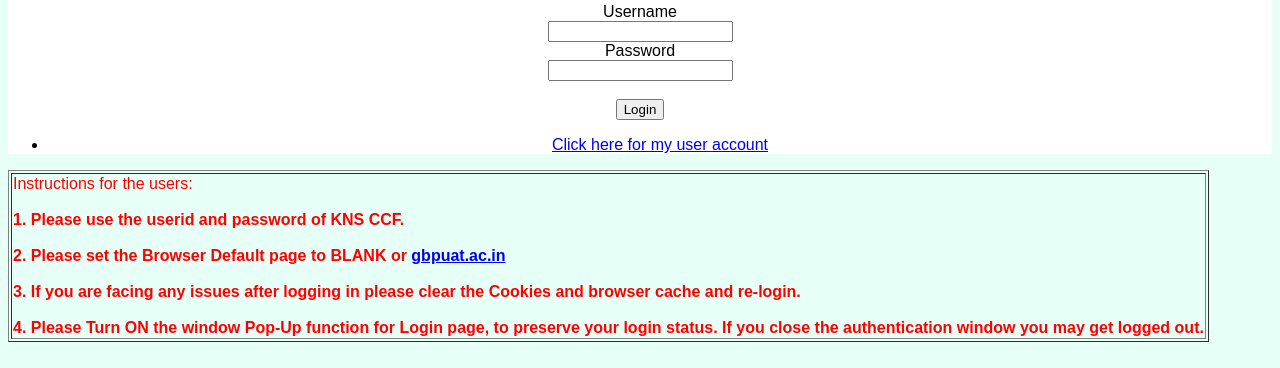
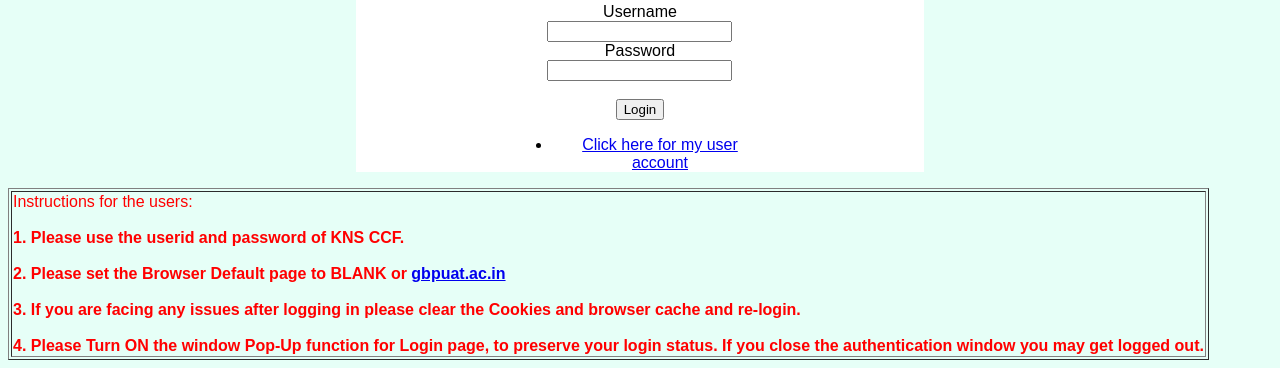
Before and after one commit to sj-on/knsccf, a plain HTML site: page index.html in a window 1280 px wide. Shown: the part 491-859 px from the top of the page. Drawn offline with Linux system fonts and the light colour scheme.

Commit message:
Update style.css

```diff
--- a/style.css
+++ b/style.css
@@ -20,7 +20,7 @@ body
 .main{
   text-align: center;
   background: #ffffff;
-  float: center;
+  width: 45%;
   margin-left: auto;
   margin-right: auto;
 }
```
